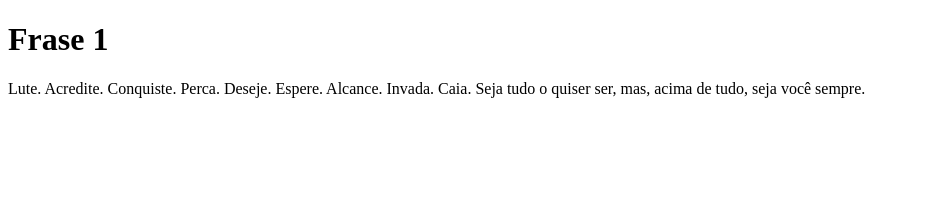
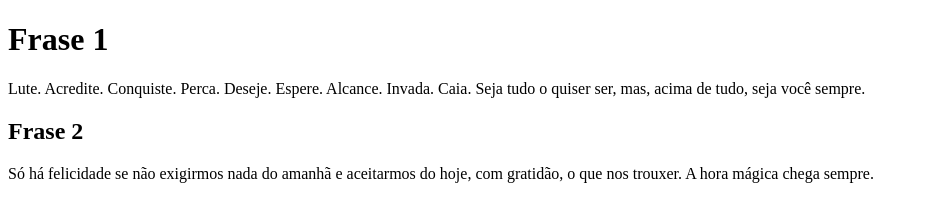
Before and after one commit to GabrielMaranha0/projetodevjr_motivacional, a plain HTML site: page index.html in a window 1280 px wide. Shown: the whole page, without its empty margins (0-928 px from the left). Drawn offline with Linux system fonts and the light colour scheme.

Commit message:
frase motivacional 2

```diff
--- a/index.html
+++ b/index.html
@@ -7,8 +7,8 @@
   <body>
     <h1>Frase 1</h1>
     <p>Lute. Acredite. Conquiste. Perca. Deseje. Espere. Alcance. Invada. Caia. Seja tudo o quiser ser, mas, acima de tudo, seja você sempre.</p>
-    <h2></h2>
-    <p> </p>
+    <h2>Frase 2</h2>
+    <p> Só há felicidade se não exigirmos nada do amanhã e aceitarmos do hoje, com gratidão, o que nos trouxer. A hora mágica chega sempre.</p>
     <h3></h3>
     <p></p>
   </body>
```
